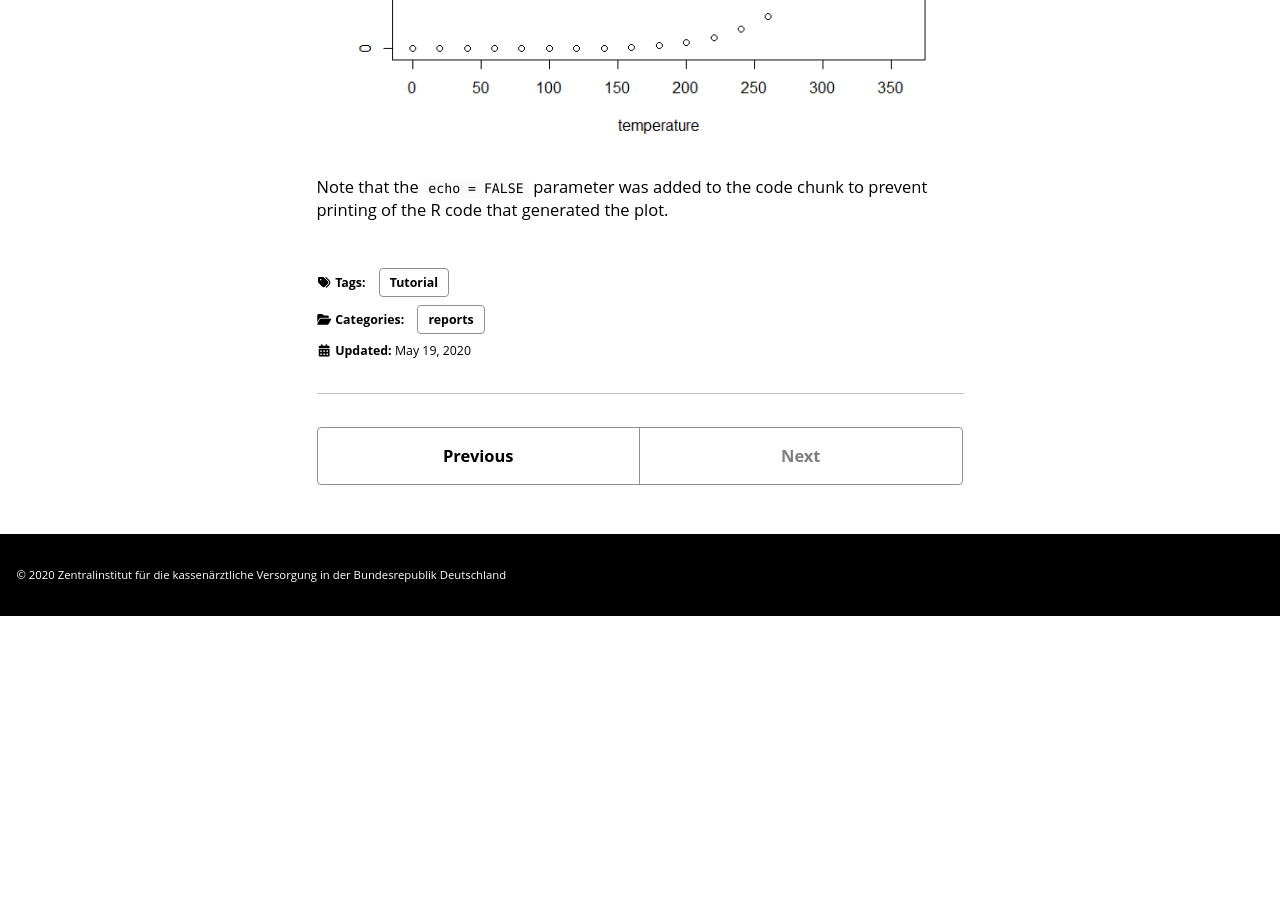
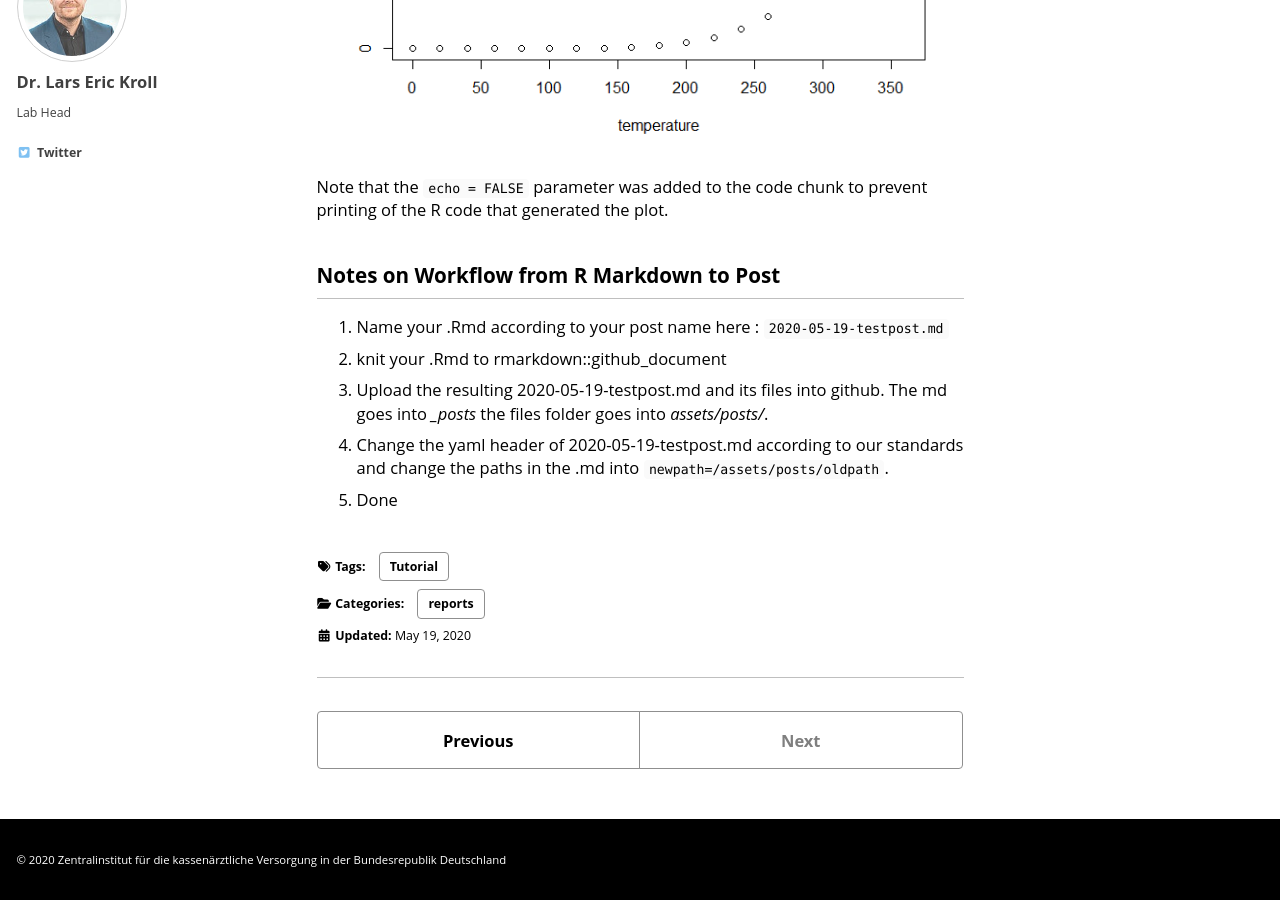
Before and after one commit to zidatalab/zidatalab.github.io, a Jekyll site: the page built from _posts/2020-05-19-testpost.md, in a window 1280 px wide and 900 px high, scrolled down 1092 px. Built offline with Jekyll 4.4.1, drawn with Linux system fonts in a browser that asks for light colours; cached includes are drawn as plain includes; nearby versions of some CDN libraries; before the commit the page ends 1708 px from its top, so only the background shows below that.

Commit message:
Added notes on howto transfer

```diff
--- a/_posts/2020-05-19-testpost.md
+++ b/_posts/2020-05-19-testpost.md
@@ -43,3 +43,12 @@ You can also embed plots, for example:
 
 Note that the `echo = FALSE` parameter was added to the code chunk to
 prevent printing of the R code that generated the plot.
+
+
+## Notes on Workflow from R Markdown to Post
+
+0. Name your .Rmd according to your post name here : `2020-05-19-testpost.md`
+1. knit your .Rmd to rmarkdown::github_document
+2. Upload the resulting 2020-05-19-testpost.md and its files into github. The md goes into *_posts* the files folder goes into *assets/posts/*.
+3. Change the yaml header of 2020-05-19-testpost.md according to our standards and change the paths in the .md into `newpath=/assets/posts/oldpath`.
+4. Done
```
